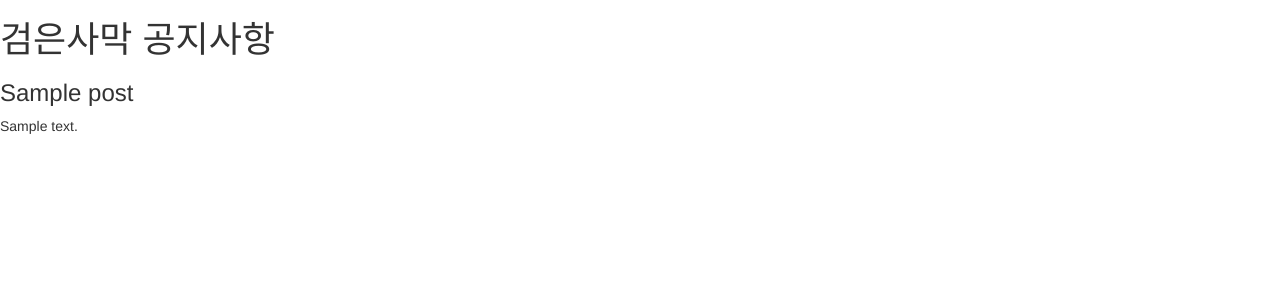
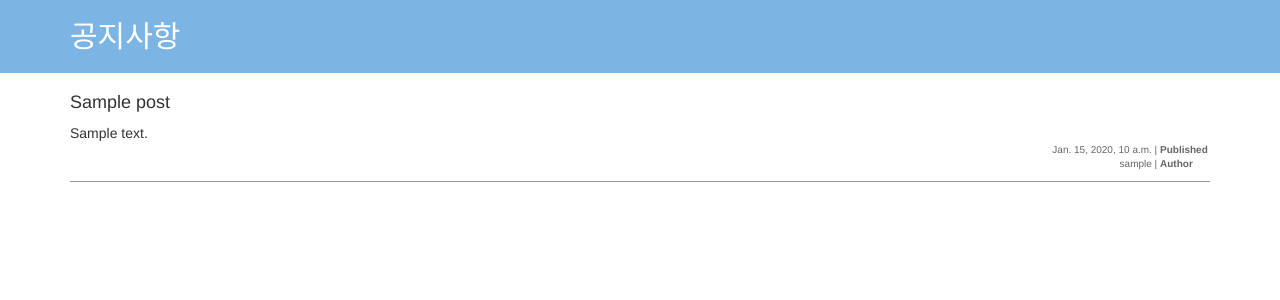
Before and after one commit to bookpark/Djangogirls, a Django app: template djangogirls/templates/blog/post_list.html in a window 1280 px wide. Shown: the top 300 px of the page. Run offline with Django 3.2, Linux system fonts and the light colour scheme; the template is opened without the code that fills it: most values are stand-ins (such as "Sample title", 1, 10 or a date in 2020); some libraries are stand-ins or nearby versions.

Commit message:
css 추가

```diff
--- /dev/null
+++ b/djangogirls/static/css/blog.css
@@ -0,0 +1,35 @@
+.blog-header {
+    background-color: #7cb4e4;
+    padding-top: 20px;
+    padding-bottom: 20px;
+    width: 100%;
+}
+.blog-header .blog-title {
+    margin: 0;
+}
+.blog-header .blog-title > a, a:hover, a:visited {
+    color: white;
+    text-decoration: none;
+}
+
+.post-container {
+
+}
+.post-container > .post {
+    padding-top: 10px;
+    padding-bottom: 10px;
+    border-bottom: 1px solid #999;
+}
+.post-container > .post > p {
+    margin: 0;
+}
+.post-container > .post > p.right-text {
+    text-align: right;
+    font-size: 10px;
+    color: #666;
+}
+.post-container > .post > p.right-text > strong {
+    width: 50px;
+    display: inline-block;
+    text-align: left;
+}
--- a/djangogirls/templates/blog/post_list.html
+++ b/djangogirls/templates/blog/post_list.html
@@ -8,13 +8,26 @@
     <meta http-equiv="X-UA-Compatible" content="ie=edge">
     <!-- 정적파일을 참조하는 템플릿 static 태그 (STATICFILES_DIRS의 path를 기준으로 상대경로 -->
     <link rel="stylesheet" href="{% static 'bootstrap/css/bootstrap.css' %}">
-    <title>Post List</title>
+    <link rel="stylesheet" href="{% static 'css/blog.css' %}">
+    <title>Black Desert</title>
 </head>
 <body>
-    <h1>검은사막 공지사항</h1>
-    {% for post in posts %}
-        <h3>{{ post.title }}</h3>
-        <div>{{ post.content|linebreaksbr|truncatewords:25}}</div>
-    {% endfor %}
+	<div class="blog-header">
+		<div class="container">
+			<h2 class="blog-title"><a href="">공지사항</a></h2>
+		</div>
+	</div>
+	<div class="container">
+		<div class="post-container">
+		{% for post in posts %}
+			<div class="post">
+				<h4 class="post-title">{{ post.title }}</h4>
+				<p class="content">{{ post.content|linebreaksbr|truncatewords:40 }}</p>
+				<p class="right-text">{{ post.published_date }} | <strong>Published</strong></p>
+				<p class="right-text">{{ post.author.username }} | <strong>Author</strong></p>
+			</div>
+		{% endfor %}
+		</div>
+	</div>
 </body>
 </html>
```
